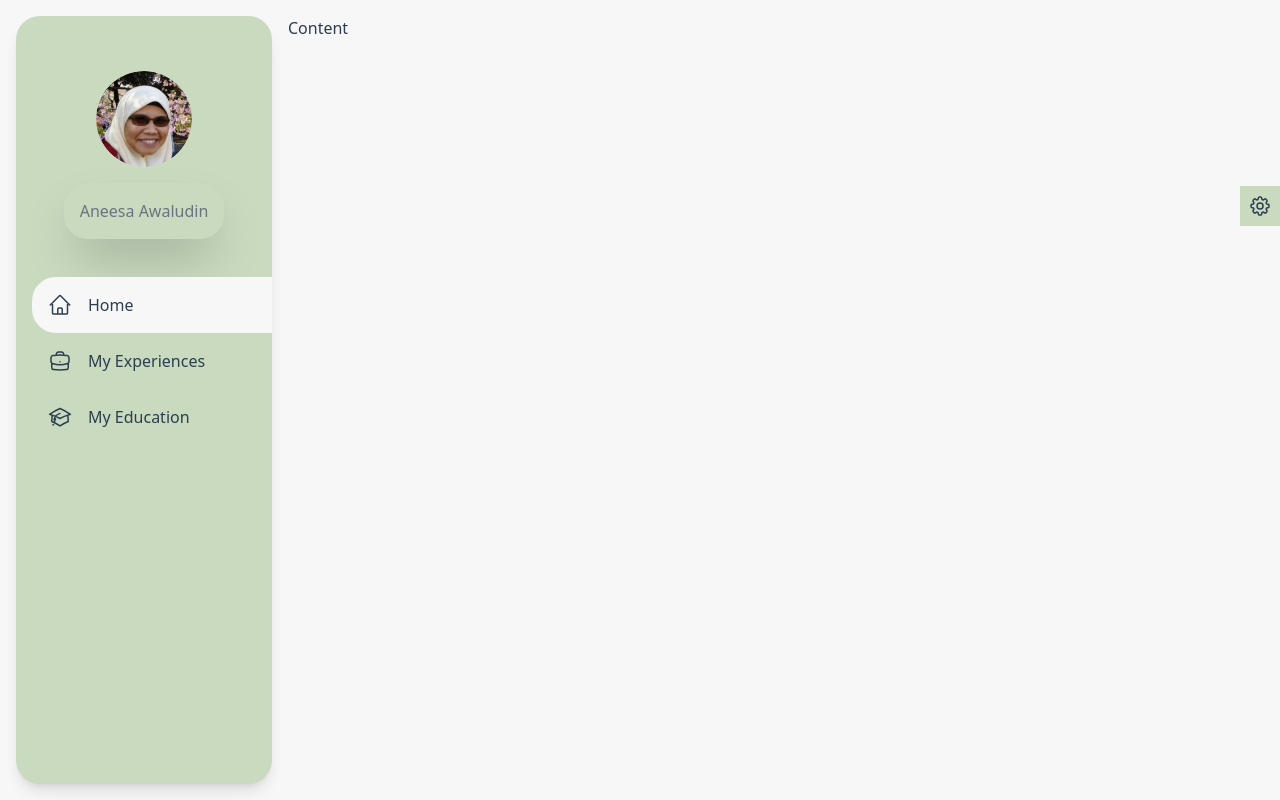
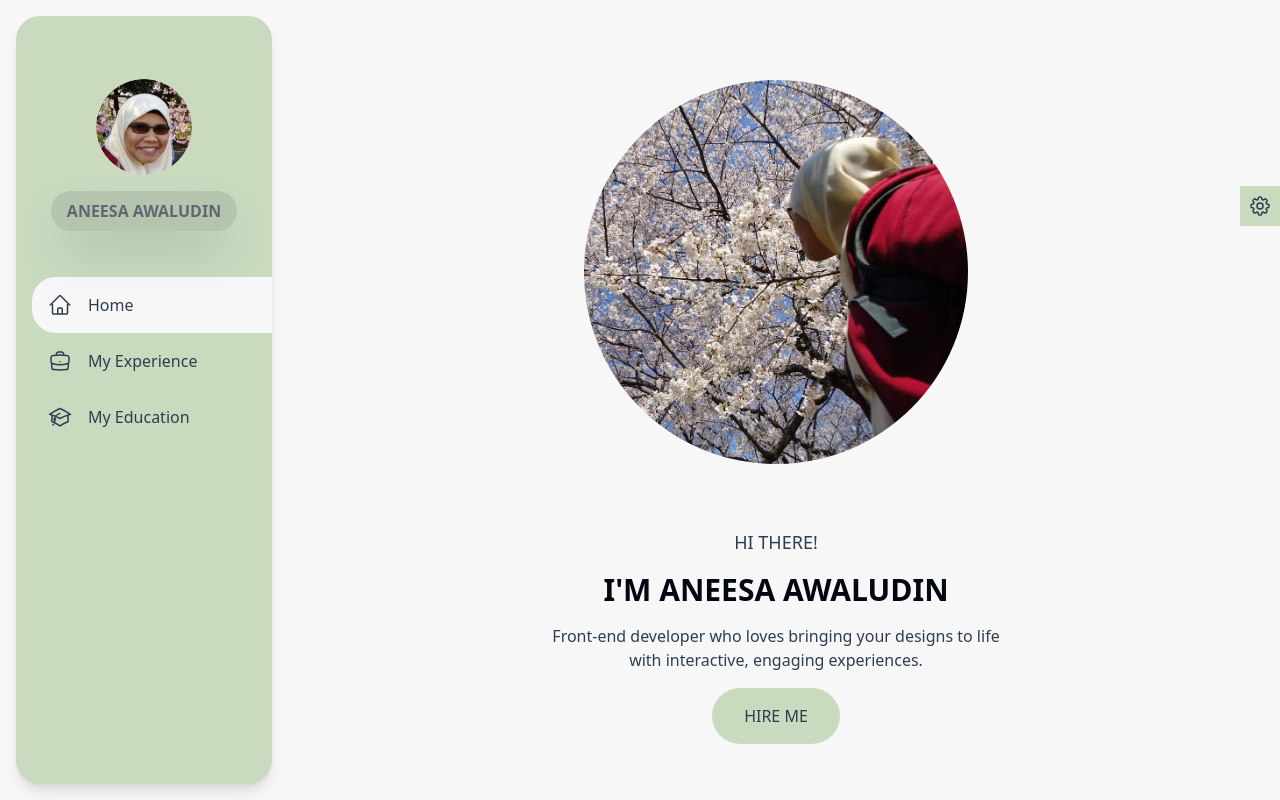
Before and after one commit to aneesa/aneesa-awaludin, a React (Vite) app: page / in a window 1280 px wide. Built offline with nearby package versions, Linux system fonts and the light colour scheme.

Commit message:
Add home section

```diff
--- a/src/components/atoms/Button.tsx
+++ b/src/components/atoms/Button.tsx
@@ -13,7 +13,7 @@ interface ButtonProps {
 
 const getChildren = ({ children, textVariant, textSize }: { children: React.ReactNode, textVariant?: 'primary' | 'secondary', textSize?: 'small' | 'medium' | 'large' }) => {
   if (typeof children === 'string') {
-    return <Text variant={textVariant} size={textSize}>{children}</Text>; // Wrap the string in the Text component
+    return <Text variant={textVariant} size={textSize} className="uppercase">{children}</Text>; // Wrap the string in the Text component
   }
 
   return children; // Otherwise, return the children as-is
--- a/src/components/atoms/Div.tsx
+++ b/src/components/atoms/Div.tsx
@@ -4,8 +4,10 @@ import clsx from 'clsx'; // Import clsx to easily combine class names
 import Text from './Text';
 
 interface DivProps {
+  id?: string;
   variant?: 'primary' | 'accent' | 'light'; // The variant to define the background style
   children: React.ReactNode; // Content of the div
+  onClick?: () => void | undefined;
   className?: string; // Additional custom class names for extra styling
 }
 
--- a/src/components/atoms/Text.tsx
+++ b/src/components/atoms/Text.tsx
@@ -3,8 +3,9 @@ import React from 'react';
 import clsx from 'clsx'; // Import clsx to easily combine class names
 
 interface TextProps {
-  variant?: 'primary' | 'secondary' | 'gray'; // variant is optional, defaults to 'primary'
+  variant?: 'primary' | 'secondary' | 'gray' | 'black'; // variant is optional, defaults to 'primary'
   size?: 'small' | 'medium' | 'large'; // size is optional, defaults to 'medium'
+  align?: 'left' | 'right' | 'center' | 'justify';
   children: React.ReactNode;
   className?: string; // Add className prop
 }
@@ -24,7 +25,10 @@ const getClassName = ({ variant, size }: ClassNameProps): string => {
       className += 'text-secondary dark:text-darkSecondary ';
       break;
     case 'gray':
-      className += 'text-gray-500 ';
+      className += 'text-gray-500 dark:text-gray-50 ';
+      break;
+    case 'black':
+      className += 'text-gray-950 dark:text-gray-50 ';
       break;
     default:
       className += 'text-lightText dark:text-darkText ';
--- a/src/components/organisms/NavDrawer.tsx
+++ b/src/components/organisms/NavDrawer.tsx
@@ -1,6 +1,8 @@
 // src/components/organisms/NavDrawer.tsx
-import React, { useState } from 'react';
+import React, { useState, useEffect } from 'react';
 import clsx from 'clsx';
+import { content } from '../../content/nav';
+import usePrevious from '../../utils/usePrevious';
 import Div from '../atoms/Div';
 import Flex from '../atoms/Flex';
 import Text from '../atoms/Text';
@@ -13,17 +15,37 @@ import AvatarNav from '../../assets/images/Avatar-nav.png';
 interface NavDrawerProps {
   isMobileView?: boolean;
   className?: string;
+  onSelected?: (selected: string) => void | undefined;
+  updatedSelected?: string;
 }
 
-const LIST_ITEMS = [
-  { id: 'home', icon: <Icon name="home" />, label: 'Home' },
-  { id: 'experience', icon: <Icon name="briefcase" />, label: 'My Experiences' },
-  { id: 'education', icon: <Icon name="academic" />, label: 'My Education' },
-];
+const LIST_ITEMS = content?.navs ? content.navs.map((nav) => ({
+  ...nav,
+  icon: <Icon name={nav.icon} />
+})) : [];
 
-const NavDrawer: React.FC<NavDrawerProps> = ({ isMobileView = false, className = '' }) => {
+const NavDrawer: React.FC<NavDrawerProps> = ({
+  isMobileView = false,
+  className = '',
+  onSelected = undefined,
+  updatedSelected = undefined
+}) => {
   const [isOpen, setIsOpen] = useState(false);
   const [selected, setSelected] = useState(LIST_ITEMS[0].id);
+
+  const prevSelected = usePrevious(selected);
+
+  useEffect(() => {
+    if (prevSelected !== selected && updatedSelected !== selected) {
+      onSelected?.(selected);
+    }
+  }, [selected, prevSelected]);
+
+  useEffect(() => {
+    if (updatedSelected) {
+      setSelected(updatedSelected);
+    }
+  }, [updatedSelected]);
 
   const toggleDrawer = () => setIsOpen(prev => !prev);
 
@@ -41,14 +63,21 @@ const NavDrawer: React.FC<NavDrawerProps> = ({ isMobileView = false, className =
         aria-hidden={!isOpen} // Make it inaccessible when closed
       >
         <Flex direction="col" className="h-full rounded-3xl shadow-lg">
-          <Flex direction="col" justify="center" align="center" gap="medium" className="h-1/3 !p-0">
+          <Flex
+            direction="col"
+            justify="center"
+            align="center"
+            gap="medium"
+            className="h-1/3 !p-0">
             <Image
               src={AvatarNav}
               alt="Avatar"
               variant="avatar"
             />
-            <Div className="rounded-3xl shadow-2xl">
-              <Text variant="gray">Aneesa Awaludin</Text>
+            <Div
+              onClick={() => setSelected(LIST_ITEMS[0].id)}
+              className="rounded-3xl shadow-2xl py-2 filter brightness-90 cursor-pointer">
+              <Text variant="gray" className="font-bold uppercase">Aneesa Awaludin</Text>
             </Div>
           </Flex>
           <Div className="h-2/3 !p-0">
--- /dev/null
+++ b/src/components/templates/Home.tsx
@@ -0,0 +1,39 @@
+import React from 'react';
+import { content } from '../../content/home';
+import Flex from "../atoms/Flex";
+import Text from '../atoms/Text';
+import Image from '../atoms/Image';
+import Button from '../atoms/Button';
+
+const Home: React.FC = () => {
+  return (
+    <Flex variant="light" direction="col" justify="center" align="center" className="h-full !p-0">
+      <Flex variant="light" direction="col" justify="center" align="center" className="h-1/2 md:h-2/3 !p-0">
+        <Image
+          src={content?.avatar}
+          alt="Avatar"
+          variant="avatar"
+          className="w-60 md:w-80 lg:w-96 h-60 md:h-80 lg:h-96"
+        />
+      </Flex>
+      <Flex variant="light" direction="col" justify="start" align="center" gap="medium" className="h-1/2 md:h-1/3 !p-0">
+        <Text size="large" align="center" className="font-light uppercase">
+          {content.greeting}
+        </Text>
+        <Text variant="black" align="center" className="font-bold !text-3xl uppercase w-40 md:w-fit">
+          {content.greetingName}
+        </Text>
+        <Text align="center" className="max-w-md">{content.selfDescription}</Text>
+        {content?.cta && (
+          <Button
+            onClick={() => console.log('Button onClick')}
+            className="min-w-32">
+            {content.cta}
+          </Button>
+        )}
+      </Flex>
+    </Flex>
+  )
+}
+
+export default Home;
--- /dev/null
+++ b/src/content/home.ts
@@ -0,0 +1,11 @@
+import Avatar from '../assets/images/Avatar-main.jpg';
+
+// id matches in nav.ts
+export const content = {
+  id: 'home',
+  avatar: Avatar,
+  greeting: "Hi There!",
+  greetingName: "I'm Aneesa Awaludin",
+  selfDescription: "Front-end developer who loves bringing your designs to life with interactive, engaging experiences.",
+  cta: "Hire Me"
+};
--- /dev/null
+++ b/src/content/nav.ts
@@ -0,0 +1,11 @@
+import Avatar from '../assets/images/Avatar-nav.png';
+
+export const content = {
+  avatar: Avatar,
+  name: "Aneesa Awaludin",
+  navs: [
+    { id: 'home', icon: 'home', label: 'Home' },
+    { id: 'experience', icon: 'briefcase', label: 'My Experience' },
+    { id: 'education', icon: 'academic', label: 'My Education' }
+  ]
+};
--- a/src/pages/LandingPage.tsx
+++ b/src/pages/LandingPage.tsx
@@ -1,15 +1,88 @@
 // src/pages/LandingPage.tsx
-import React from 'react';
+import React, { useState, useEffect, useRef, useCallback } from 'react';
+import { content } from '../content/nav';
+import Div from '../components/atoms/Div';
+import Flex from '../components/atoms/Flex';
+import Text from '../components/atoms/Text';
 import NavDrawer from '../components/organisms/NavDrawer';
 import SettingDrawer from '../components/organisms/SettingDrawer';
-import Div from '../components/atoms/Div';
-import Flex from '../components/atoms/Flex';
+import Home from '../components/templates/Home';
+
+interface SectionProps {
+  id: string;
+}
+
+const scrollToSection = (sectionId: string): void => {
+  const element = document.getElementById(sectionId);
+  if (element) {
+    element.scrollIntoView({ behavior: 'smooth' });
+  }
+};
+
+const getSection = ({ id }: SectionProps): React.ReactNode => {
+  let section = undefined;
+  switch (id) {
+    case 'home':
+      section = <Home />;
+      break;
+    default:
+      section = <Text>Section {id}</Text>
+  }
+
+  return (
+    <Div id={id} className="section flex-shrink-0 min-h-[calc(100vh-2rem)] snap-start !p-0">
+      {section}
+    </Div>
+  )
+};
 
 const LandingPage: React.FC = () => {
+  const [selected, setSelected] = useState<string | undefined>(undefined);
+  const timerRef = useRef<NodeJS.Timeout | null>(null); // Ref to hold the timer ID
+
+  // Debounce the selection update to prevent flickering
+  const debouncedSetSelected = useCallback(
+    (id: string) => {
+      // If a timer already exists, clear it
+      if (timerRef.current) {
+        clearTimeout(timerRef.current);
+      }
+
+      // Set a new timer
+      timerRef.current = setTimeout(() => {
+        setSelected(id); // Update selected after delay
+      }, 500); // Adjust the delay as needed
+    },
+    []
+  );
+
+  // Intersection Observer to track which section is currently in the viewport
+  useEffect(() => {
+    const observer = new IntersectionObserver(
+      (entries) => {
+        entries.forEach(entry => {
+          if (entry.isIntersecting) {
+            debouncedSetSelected(entry.target.id); // Use the debounced method to update state
+          }
+        });
+      },
+      { threshold: 0.5 } // Trigger when 50% of the section is in view
+    );
+
+    // Observe the sections (Make sure the sections are rendered before adding observers)
+    const sections = document.querySelectorAll('.section');
+    sections.forEach(section => observer.observe(section));
+
+    // Clean up the observer on unmount
+    return () => {
+      sections.forEach(section => observer.unobserve(section));
+    };
+  }, [debouncedSetSelected]);
+
   return (
     <Div className="landing-page h-full" variant="light">
       {/* Navigation Drawer */}
-      <NavDrawer />
+      <NavDrawer onSelected={scrollToSection} updatedSelected={selected} />
 
       {/* Main Content Area */}
       <Flex variant="light" className="h-full !p-0">
@@ -23,9 +96,25 @@ const LandingPage: React.FC = () => {
         {/* Main Content - Adjusts depending on screen size */}
         <Div
           variant="light"
-          className="h-full flex-1 !p-0">
-          {/* Content area that pushes right on desktop */}
-          Content
+          className="h-full flex-1 !p-0 overflow-y-auto snap-y snap-mandatory scroll-smooth scrollbar-hidden">
+          {/* Content area with scrollable sections */}
+          <Div className="h-full flex flex-col !p-0">
+            {content?.navs ? content.navs.map(({ id }: SectionProps) => getSection({ id })) : undefined}
+            <Div className="flex-shrink-0 min-h-[calc(100vh-2rem)] snap-start bg-blue-200 !p-0">
+              Section 2 - Very long page
+
+              {/* Generate a long list of content */}
+              {Array.from({ length: 50 }, (_, index) => (
+                <p key={index}>This is a long paragraph #{index + 1}. Repeat this text for testing purposes.</p>
+              ))}
+            </Div>
+            <Div className="flex-shrink-0 min-h-[calc(100vh-2rem)] snap-start bg-blue-300 !p-0">
+              Section 3
+            </Div>
+            <Div className="flex-shrink-0 min-h-[calc(100vh-2rem)] snap-start bg-blue-400 !p-0">
+              Section 4
+            </Div>
+          </Div>
         </Div>
       </Flex>
 
--- /dev/null
+++ b/src/utils/usePrevious.ts
@@ -0,0 +1,14 @@
+import { useRef, useEffect } from 'react';
+
+// Generic hook to track the previous value of any type
+function usePrevious<T>(value: T): T | undefined {
+  const prevRef = useRef<T | undefined>(undefined);  // The ref will hold the previous value or undefined
+
+  useEffect(() => {
+    prevRef.current = value;  // Update the ref with the current value
+  }, [value]);
+
+  return prevRef.current;  // Return the previous value (or undefined if it's the first render)
+}
+
+export default usePrevious;
--- a/tailwind.config.js
+++ b/tailwind.config.js
@@ -27,5 +27,17 @@ export default {
       },
     },
   },
-  plugins: [],
+  plugins: [
+    function ({ addComponents }) {
+      addComponents({
+        '.scrollbar-hidden': {
+          'scrollbar-width': 'none', // For Firefox
+          '-ms-overflow-style': 'none', // For IE and Edge
+        },
+        '.scrollbar-hidden::-webkit-scrollbar': {
+          display: 'none', // For Webkit browsers like Chrome and Safari
+        },
+      });
+    },
+  ],
 }
```
